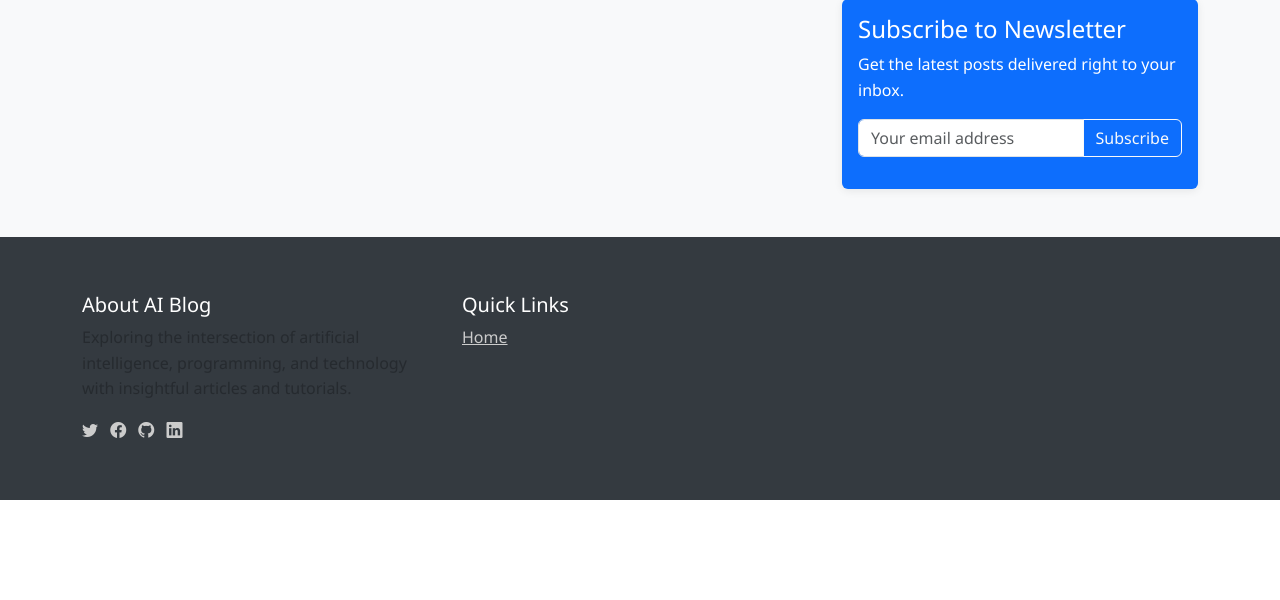
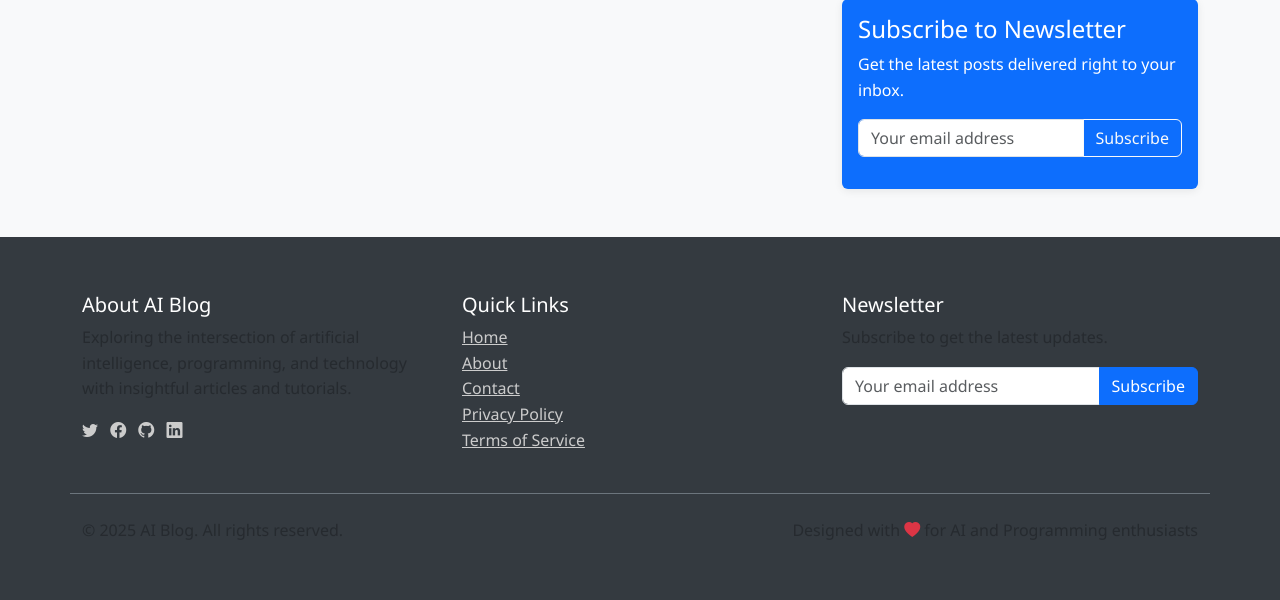
Before and after one commit to Rexangels/blog, a Django app: template ai_blog/blog/templates/blog/post_list.html in a window 1280 px wide. Shown: the part 439-1039 px from the top of the page. Before the commit the page ends 939 px from the top, so only its background shows below. Run offline with Django 5.2, Linux system fonts and the light colour scheme; the template is opened without the code that fills it, so the values that code supplies are empty.

Commit message:
added new imporvement to the base.html

```diff
--- a/ai_blog/blog/templates/blog/base.html
+++ b/ai_blog/blog/templates/blog/base.html
@@ -189,3 +189,53 @@
                     <h5 class="text-white">Quick Links</h5>
                     <ul class="list-unstyled">
                         <li><a href="{% url 'blog:home' %}">Home</a></li>
+                        <li><a href="#">About</a></li>
+                        <li><a href="#">Contact</a></li>
+                        <li><a href="#">Privacy Policy</a></li>
+                        <li><a href="#">Terms of Service</a></li>
+                    </ul>
+                </div>
+                <div class="col-lg-4">
+                    <h5 class="text-white">Newsletter</h5>
+                    <p class="text-muted">Subscribe to get the latest updates.</p>
+                    <form method="post" action="{% url 'blog:newsletter_signup' %}">
+                        {% csrf_token %}
+                        <div class="input-group mb-3">
+                            <input type="email" class="form-control" placeholder="Your email address" name="email" required>
+                            <button class="btn btn-primary" type="submit">Subscribe</button>
+                        </div>
+                    </form>
+                </div>
+            </div>
+            <div class="row mt-4 pt-4 border-top border-secondary">
+                <div class="col-md-6 text-center text-md-start">
+                    <p class="text-muted mb-0">&copy; {% now "Y" %} AI Blog. All rights reserved.</p>
+                </div>
+                <div class="col-md-6 text-center text-md-end">
+                    <p class="text-muted mb-0">
+                        Designed with <i class="bi bi-heart-fill text-danger"></i> for AI and Programming enthusiasts
+                    </p>
+                </div>
+            </div>
+        </div>
+    </footer>
+
+    <!-- Bootstrap Bundle with Popper -->
+    <script src="https://cdn.jsdelivr.net/npm/bootstrap@5.3.0/dist/js/bootstrap.bundle.min.js"></script>
+    <!-- Optional: jQuery (for some additional functionality) -->
+    <script src="https://code.jquery.com/jquery-3.6.0.min.js"></script>
+
+    <!-- Custom JavaScript -->
+    <script>
+        // Enable Bootstrap tooltips
+        document.addEventListener('DOMContentLoaded', function() {
+            var tooltipTriggerList = [].slice.call(document.querySelectorAll('[data-bs-toggle="tooltip"]'))
+            var tooltipList = tooltipTriggerList.map(function (tooltipTriggerEl) {
+                return new bootstrap.Tooltip(tooltipTriggerEl)
+            });
+        });
+    </script>
+
+    {% block extra_scripts %}{% endblock %}
+</body>
+</html>
```
